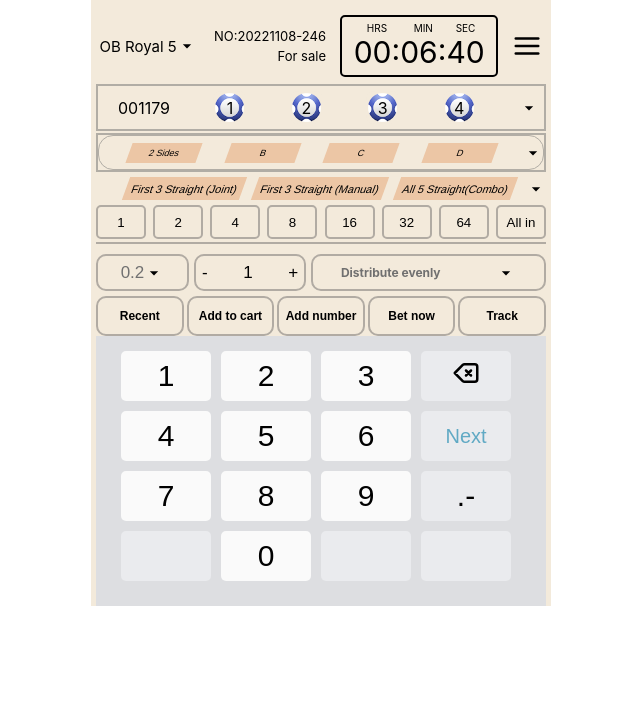
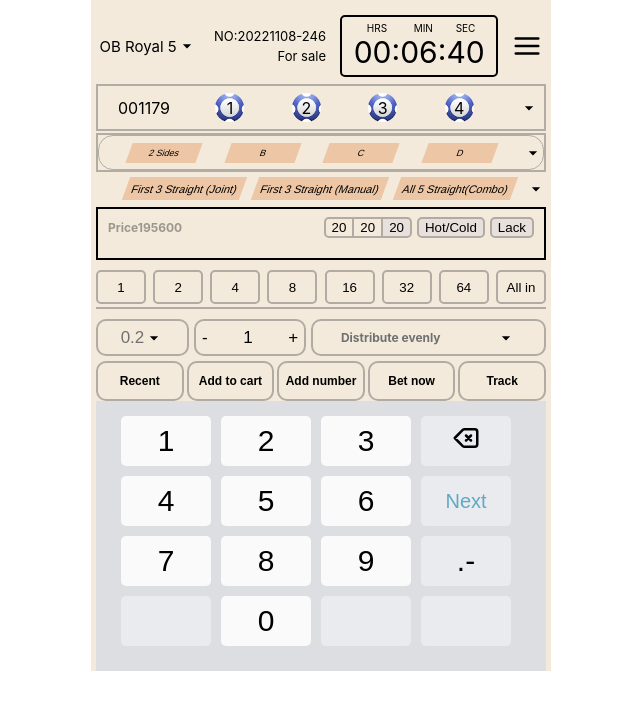
Before and after one commit to Rookid19/Lottery-game-mobile, a React (Create React App) app: page / in a window 1280 px wide. Shown: the top 710 px of the page, without its empty margins (319-959 px from the left). Built offline with nearby package versions, Linux system fonts and the light colour scheme.

Commit message:
draw numbers

```diff
--- a/src/App.js
+++ b/src/App.js
@@ -1,6 +1,7 @@
 import "./App.css";
 import Bets from "./components/Bets";
 import DrawBalls from "./components/DrawBalls";
+import DrawNumbers from "./components/DrawNumbers";
 import Header from "./components/Header";
 import Tabs from "./components/Tabs";
 
@@ -10,6 +11,7 @@ function App() {
       <Header />
       <DrawBalls />
       <Tabs />
+      <DrawNumbers />
       <Bets />
     </div>
   );
--- /dev/null
+++ b/src/components/DrawNumbers.jsx
@@ -0,0 +1,27 @@
+import React from "react";
+import "../css/DrawNumber.css";
+
+function DrawNumbers() {
+  return (
+    <div className="draw_number_wrapper">
+      <div className="info">
+        <div>
+          <span className="price">Price</span>
+          <span className="price">195600</span>
+        </div>
+        <div>
+          <span>
+            <button className="first_button">20</button>
+            <button className="mid_button">20</button>
+            <button className="third_button">20</button>
+          </span>
+          <button id="hot_cold">Hot/Cold</button>
+          <button id="lack">Lack</button>
+        </div>
+      </div>
+      <div className="black_border"></div>
+    </div>
+  );
+}
+
+export default DrawNumbers;
--- a/src/css/Bets.css
+++ b/src/css/Bets.css
@@ -87,19 +87,16 @@
   justify-content: center;
   align-items: center;
   padding-block: 15px;
-
-  /* padding-inline: 5px; */
 }
 
-.keyboard_buttons{
+.keyboard_buttons {
   width: 90px;
   height: 50px;
   margin-right: 10px;
   margin-bottom: 10px;
   font-size: 30px;
-    border:none;
+  border: none;
   background-color: #fafafa;
   border-radius: 5px;
-
-    /* margin-inline: 15px; */
+  align-items: center;
 }
--- /dev/null
+++ b/src/css/DrawNumber.css
@@ -0,0 +1,54 @@
+.draw_number_wrapper {
+  border: 2px solid black;
+  border-bottom: none;
+  margin-top: 2px;
+  margin-bottom: 10px;
+}
+.black_border {
+  border: 1px solid black;
+  margin-top: 20px;
+  /* padding-inline: 0px!important; */
+  /* width: 120%; */
+}
+
+.mid_button {
+  border-left: none;
+  border-right: none;
+  border-bottom: 2px solid #b1aba3;
+  border-top: 2px solid #b1aba3;
+  background-color: #f3eadb;
+}
+.first_button {
+  border: 2px solid #b1aba3;
+  background-color: #f3eadb;
+  border-radius: 5px 0px 0px 5px;
+}
+.third_button {
+  border: 2px solid #b1aba3;
+  background-color: #e7e0dc;
+  border-radius: 0px 5px 5px 0px;
+}
+.info {
+  display: flex;
+  justify-content: space-between;
+  margin-inline: 10px;
+  margin-top: 7px;
+}
+#hot_cold {
+  margin-inline: 5px;
+  border: 2px solid #b1aba3;
+  background-color: #e7e0dc;
+  border-radius: 5px;
+}
+
+#lack {
+  border: 2px solid #b1aba3;
+  background-color: #e7e0dc;
+  border-radius: 5px;
+}
+
+.price{
+    font-size: 12px;
+    font-weight: 700;
+    color: #9c968c
+}
```
Lines whose indentation alone changed are shown as unchanged.
